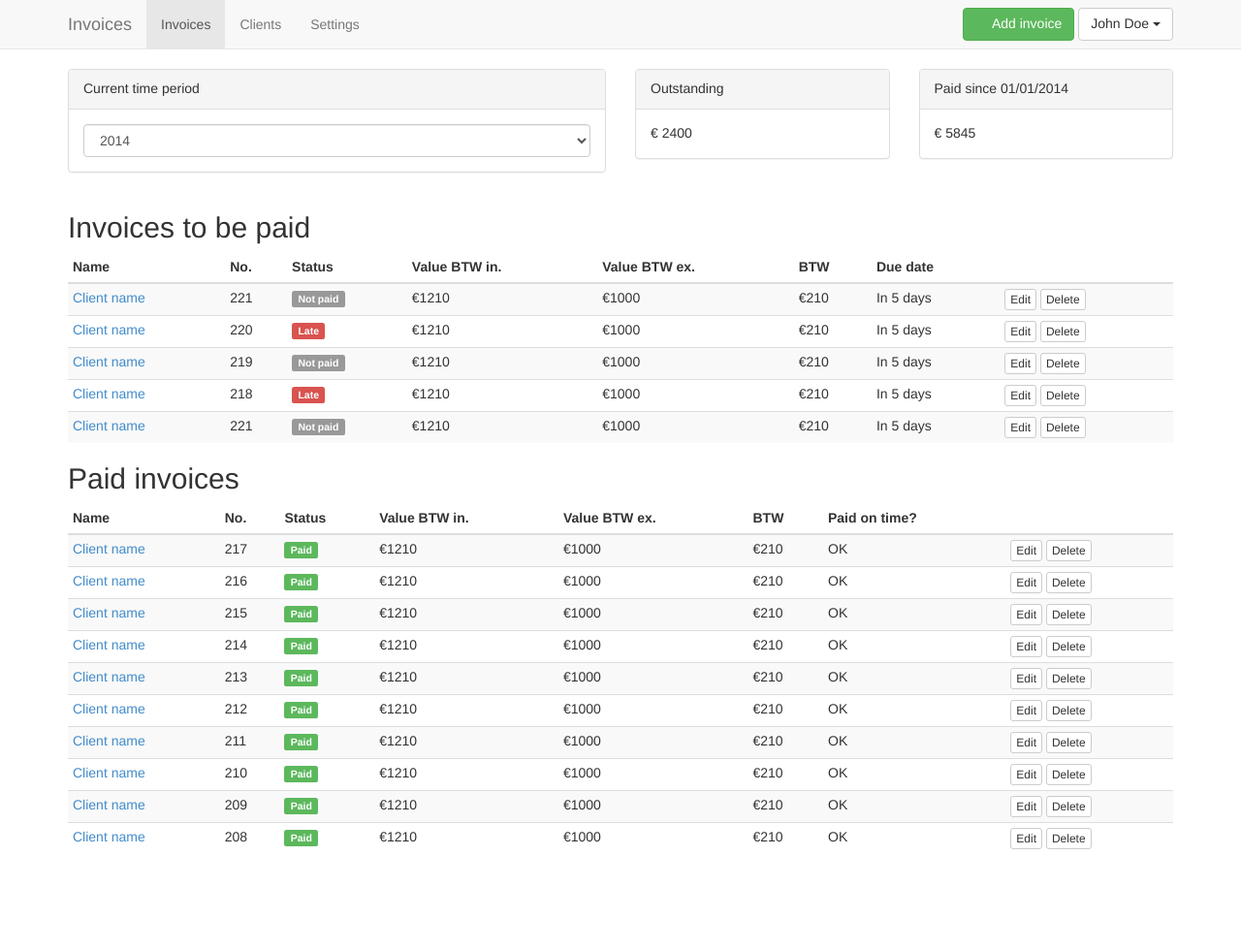
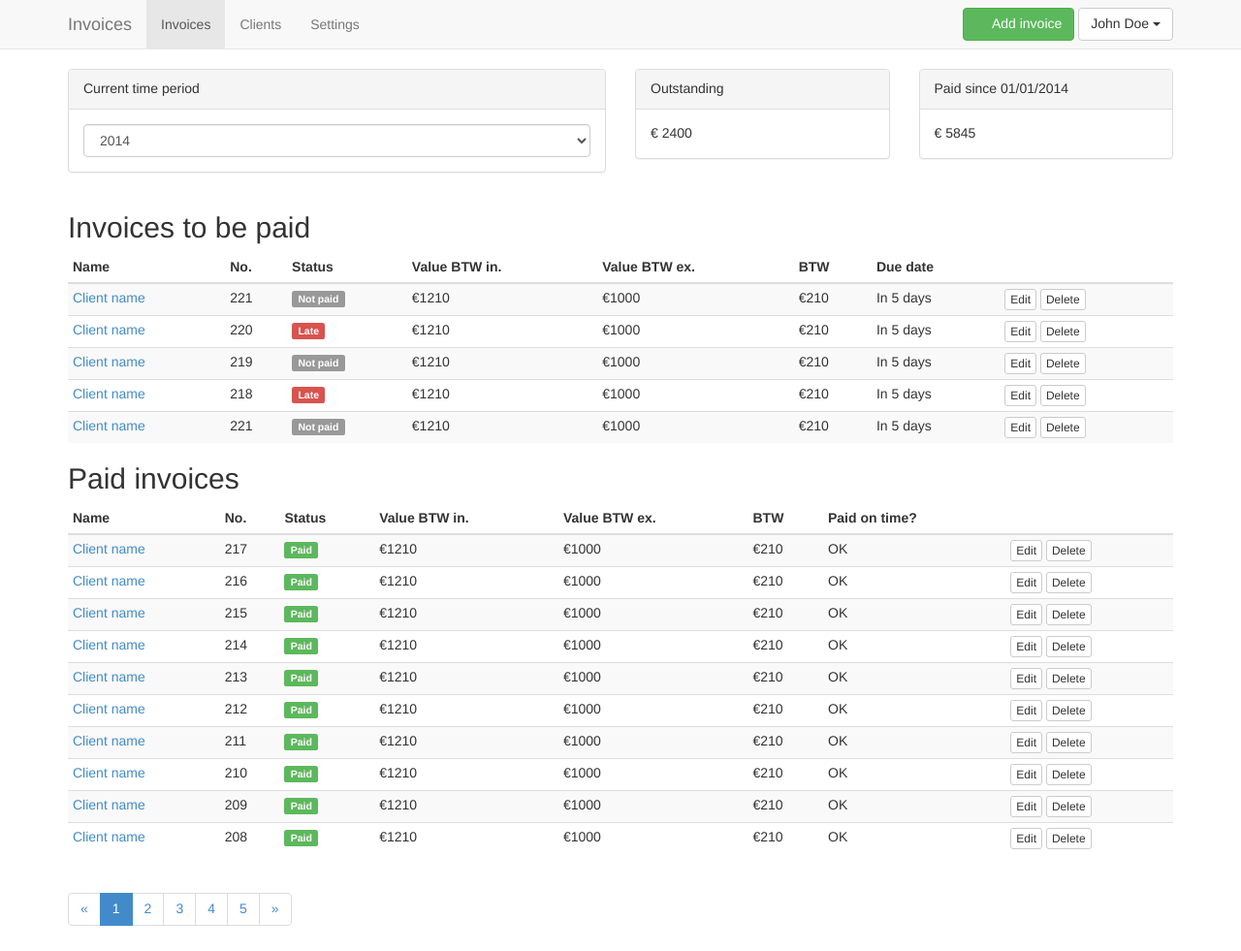
Before and after one commit to cybord/invoicing-html-prototype, a Jekyll site: the page built from invoices.html, in a window 1280 px wide. Shown: the whole page at 97% size. Built offline with Jekyll 4.4.1, drawn with Linux system fonts in a browser that asks for light colours; nearby versions of some CDN libraries; library files that are not in the unit come from our copies; Markdown is read by kramdown in place of the engine named in the settings; comment, search, counter and statistics services are not loaded; before the commit the page ends 901 px from its top, so only the background shows below that.

Commit message:
Add pagination fixes #2

```diff
--- a/invoices.html
+++ b/invoices.html
@@ -108,3 +108,13 @@ title: Invoices
     {% endfor %}
   </tbody>
 </table>
+
+<ul class="pagination">
+  <li><a href="#">&laquo;</a></li>
+  <li class="active"><a href="#">1</a></li>
+  <li><a href="#">2</a></li>
+  <li><a href="#">3</a></li>
+  <li><a href="#">4</a></li>
+  <li><a href="#">5</a></li>
+  <li><a href="#">&raquo;</a></li>
+</ul>
```
